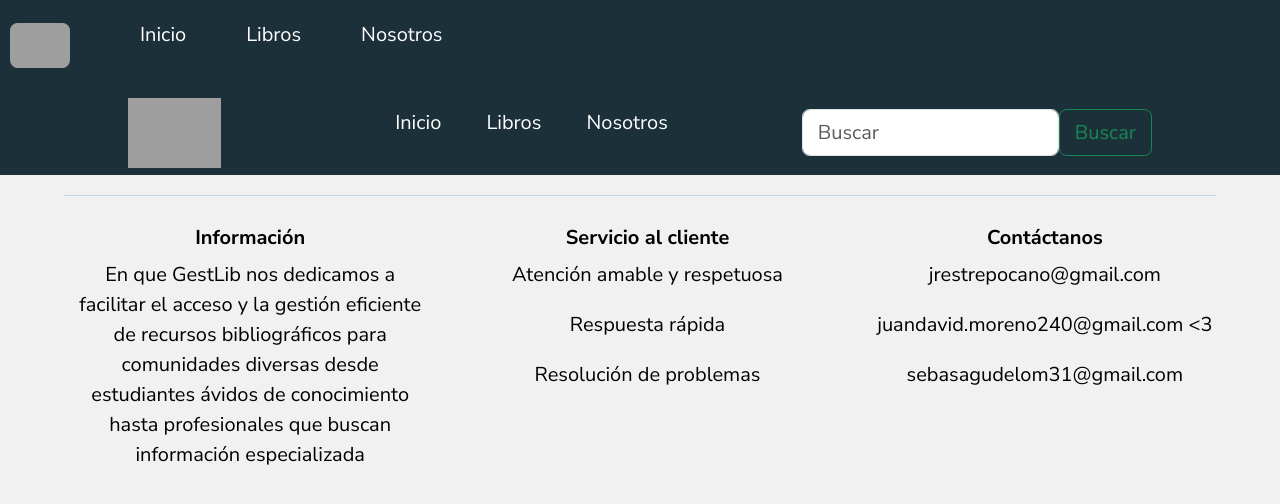
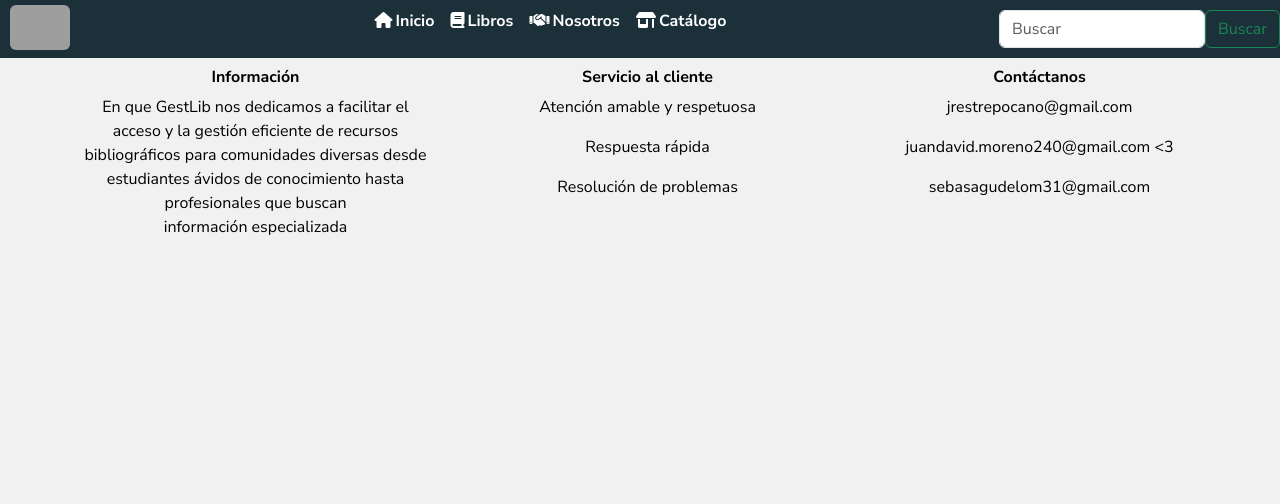
Before and after one commit to jRestrepo23/GestLibApp, a Django app: page /nosotros/ in a window 1280 px wide. Shown: the top 504 px of the page. Run offline with Django 5.2, Linux system fonts and the light colour scheme; some libraries are stand-ins or nearby versions; grey boxes are pictures that could not be loaded.

Commit message:
agregamos nuevo menu de inicio

```diff
--- a/gestlibapp/static/styles/Estilos.css
+++ /dev/null
@@ -1,65 +0,0 @@
-@import url('https://fonts.googleapis.com/css2?family=Nunito+Sans:ital,opsz,wght@0,6..12,200..1000;1,6..12,200..1000&display=swap');
-
-*{
-    box-sizing: border-box;
-    margin: 0;
-    padding: 0;
-    font-size: 20px;
-    font-family: "Nunito Sans", sans-serif
-}
-.body{
-    background-color: #d6c100;
-}
-.header{
-    background-color: #1b3039;
-    display: flex;
-    justify-content: space-between;
-    align-items: center;
-    height: 85px;
-    padding: 5px 10%;
-}
-.header .logo{
-    cursor: pointer;
-}
-.header .logo img{
-    height:  70px;
-    width: auto;
-    transition: all 0.3s;
-}
-.header .logo img:hover{
-    transform: scale(1.2);
-}
-.header .nav-links{
-    list-style: none;
-}
-.header .nav-links li{
-    display:  inline-block;
-    padding: 0 20px;
-}
-.header .nav-links li:hover{
-    transform:  scale(1.1);
-}
-.header .nav-links a{
-    font-size: 700;
-    color:  #ffffff;
-    text-decoration: none;
-}
-.header .nav-links li a:hover{
-    color: #ffbc0e;
-}
-
-.header .btn button{
-    font-weight: 700;
-    color: #1b3039;
-    padding: 9px 25px;
-    background: #eceff1;
-    border: none;
-    border-radius: 50px;
-    cursor: pointer;
-    transition:  all 0.3s ease 0s;
-}
-.header .btn button:hover{
-    background-color: #e2f1f8;
-    color: #ffbc0e;
-    transform: scale(1.1);
-}
--- a/gestlibapp/static/styles/main.css
+++ b/gestlibapp/static/styles/main.css
@@ -5,6 +5,8 @@
     #F1F1F2
  */
 *{
+    margin: 0;
+    padding: 0;
     font-family: "Nunito Sans", sans-serif
 }
 
@@ -15,13 +17,14 @@ body{
 
 .menu1{
     background: #1b3039 ;
-    color: chartreuse;
+    justify-content: space-between;
 }
 
 .menu1 a.nav-item.nav-link {
     font-size: 700;
     color:  #ffffff;
     text-decoration: none;
+
 }
 
 #parrafo{
@@ -33,6 +36,10 @@ body{
     font: small-caps 100%/200% serif;
     color: rgb(0, 0, 0);
     text-align: center;
+}
+
+.col-md-4{
+    color: black;
 }
 
 .img-libro{
@@ -64,21 +71,10 @@ body{
 .container01{
     width: 90%;
     margin: 0 auto;
-
+    display: flex;
 }
 
-.grid {
-    display: grid;
-    grid-template-columns: 1fr 1fr 1fr;
-    gap: 2rem;
-    color: rgb(0, 0, 0);
-}
 
-.grid > div {
-    height: 100px;
-    background: #F1F1F2
-
-}
 
 .texto1{
     margin-left: 15px;
@@ -88,6 +84,7 @@ body{
 .cuadro1{
     border-radius: 10px;
     min-height: 200px;
+    color: black;
 }
 
 .form.d-flex{
@@ -120,3 +117,40 @@ body{
     width: auto;
     transition: all 0.3s;
 }
+
+.navegacion{
+    display: flex;
+    align-items: center;
+    justify-content: space-between;
+    background-color: #1b3039;
+    padding: 17;
+}
+
+.logo{
+    color: #fff;
+    text-shadow: 1px 1px 1px black;
+}
+
+.listas {
+    display: inline-block;
+    color: #fff;
+    padding: 6px;
+    font-weight: bold;
+    transition: .3s ease;
+}
+
+
+.listas a{
+    color: #fff;
+    text-decoration: none;
+    margin-left: 3px;
+    transition: .3s ease;
+}
+
+.listas:hover{
+    color: rgb(255, 230, 0);
+}
+
+.listas >a:hover{
+    color:  rgb(255, 230, 0);
+}
--- a/gestlibapp/templates/base.html
+++ b/gestlibapp/templates/base.html
@@ -1,6 +1,6 @@
 {% load static %}
 <!doctype html>
-<html lang="en">
+<html lang="es">
     <head>
         <title>{% block titulo  %} Gestlibapp {% endblock %} </title>
         <!-- Required meta tags -->
@@ -19,24 +19,30 @@
         />
     <link rel="stylesheet" href="{% static 'styles/main.css' %}">
     <link rel="icon" type="image/png" href="/static/icon.png">
+    <script src="https://kit.fontawesome.com/ff162028a7.js" crossorigin="anonymous"></script>
     </head>
 
     <body>
-        <div class="menu1">
-        <nav class="navbar navbar-expand ">
-            <div class="Logo">
+        <div class="navegacion">
+            <h1 class="logo">
                 <img id="logo"src="https://i.pinimg.com/736x/ce/da/08/ceda0890bf018c98f79496bbba915a2f.jpg" class="rounded">
+            </h1>
+
+            <nav>
+                <ul>
+                    <li class="listas"><i class="fa-solid fa-house"></i><a href="{% url 'inicio' %}">Inicio</a></li>
+                    <li class="listas"><i class="fa-solid fa-book"></i><a href="{% url 'libros' %}">Libros</a></li>
+                    <li class="listas"><i class="fa-solid fa-handshake"></i><a href="{% url 'nosotros' %}">Nosotros</a></li>
+                    <li class="listas"><i class="fa-solid fa-shop"></i><a href="#">Catálogo</a></li>
+
+                </ul>
+
+            </nav>
+            <form class="d-flex">
+                <input class="form-control" type="Buscar" placeholder="Buscar" aria-label="Buscar">
+                <button class="btn btn-outline-success" type="submit">Buscar</button>
+              </form>
         </div>
-            <ul class="nav-links">
-                <div class="menu">
-                <div class="nav navbar-nav">
-                    <li><a class="nav-item nav-link" href="{% url 'inicio' %}">Inicio</a>
-                    <li><a class="nav-item nav-link" href="{% url 'libros' %}">Libros</a></li>
-                    <li><a class="nav-item nav-link" href="{% url 'nosotros' %}">Nosotros</a></li>
-                </div>
-                </div>
-            </ul>
-        </nav>
     </div>
 
         <div class="container"></div>
@@ -46,7 +52,7 @@
                 <div>
             </div>
         <div>
-
+        </header>
         <!-- Bootstrap JavaScript Libraries -->
         <script
             src="https://cdn.jsdelivr.net/npm/@popperjs/core@2.11.8/dist/umd/popper.min.js"
@@ -61,17 +67,16 @@
         ></script>
 
         <div class="container01">
-            <hr>
-
-            <div class="grid">
-
+                <div class="row">
+                    <div class="col-md-4">
                         <div class="cuadro1">
                             <div class="texto1">
                                 <h6><b>Información</b></h6>
                                 <p>En que GestLib nos dedicamos a facilitar el acceso y la gestión eficiente de recursos bibliográficos para comunidades diversas desde estudiantes ávidos de conocimiento hasta profesionales que buscan información especializada</p>
                             </div>
                         </div>
-
+                    </div>
+                    <div class="col-md-4">
                         <div class="cuadro1">
                             <div class="texto1">
                                 <h6><b>Servicio al cliente</b></h6>
@@ -80,7 +85,8 @@
                                 <p>Resolución de problemas</p>
                             </div>
                         </div>
-
+                    </div>
+                    <div class="col-md-4">
                         <div class="cuadro1">
                             <div class="texto1">
                                 <h6><b>Contáctanos</b></h6>
@@ -89,12 +95,8 @@
                                 <p>sebasagudelom31@gmail.com</p>
                             </div>
                         </div>
-
                     </div>
-
                 </div>
-
-
-
+        </div>
     </body>
 </html>
--- a/gestlibapp/templates/paginas/inicio.html
+++ b/gestlibapp/templates/paginas/inicio.html
@@ -10,6 +10,7 @@
 
 <!--<img src="{% static 'ejemploimg.png' %}" class="img-1" alt="">-->
 <div class="container1">
+<h1>libros mas vendidos</h1>
 <!--<img class="img-libro" src="https://marketplace.canva.com/EAFutLMZJKs/1/0/1003w/canva-portada-libro-novela-suspenso-elegante-negro-wxuYB_sJtMw.jpg" alt="">-->
 <img class="img-libro" src="https://marketplace.canva.com/EAE7WfA-TJs/1/0/1003w/canva-portada-de-libro-de-estilo-antiguo-con-ornamentos-ilustrativo-kraft-negro-kmOtgbHqDW0.jpg" alt="">
 <img class="img-libro" src="https://marketplace.canva.com/EADtusoKCao/1/0/1024w/canva-portada-de-libro-thriller-con-foto-de-bosque-monocrom%C3%A1tico-Z1-mCsBJ2Ys.jpg" alt="">
--- a/gestlibapp/templates/paginas/nosotros.html
+++ b/gestlibapp/templates/paginas/nosotros.html
@@ -6,38 +6,7 @@
 
 {% block contenido  %}
 
-<!DOCTYPE html>
-<html lang="en">
-  <head>
-    <meta charset="UTF-8" />
-    <meta name="viewport" content="width=device-width, initial-scale=1.0" />
-    <title>Opcion1</title>
-    <link rel="stylesheet" href="{% static 'styles/Estilos.css' %}" />
-  </head>
-  <body>
-    <header class="header">
-      <div class="logo">
-        <img
-          src="https://i.pinimg.com/736x/ce/da/08/ceda0890bf018c98f79496bbba915a2f.jpg"
-          alt="Logo de la marca"
-        />
-      </div>
-      <nav>
-        <ul class="nav-links">
-          <div class="link_menu">
-          <li><a href="{% url 'inicio' %}">Inicio</a></li>
-          <li><a href="{% url 'libros' %}">Libros</a></li>
-          <li><a href="{% url 'nosotros' %}">Nosotros</a></li>
-          </div>
-        </ul>
-      </nav>
-      <form class="d-flex">
-        <input class="form-control" type="Buscar" placeholder="Buscar" aria-label="Buscar">
-        <button class="btn btn-outline-success" type="submit">Buscar</button>
-      </form>
-    </header>
-  </body>
-</html>
+
 
 
 {% endblock %}
```
Lines whose indentation alone changed are shown as unchanged.
